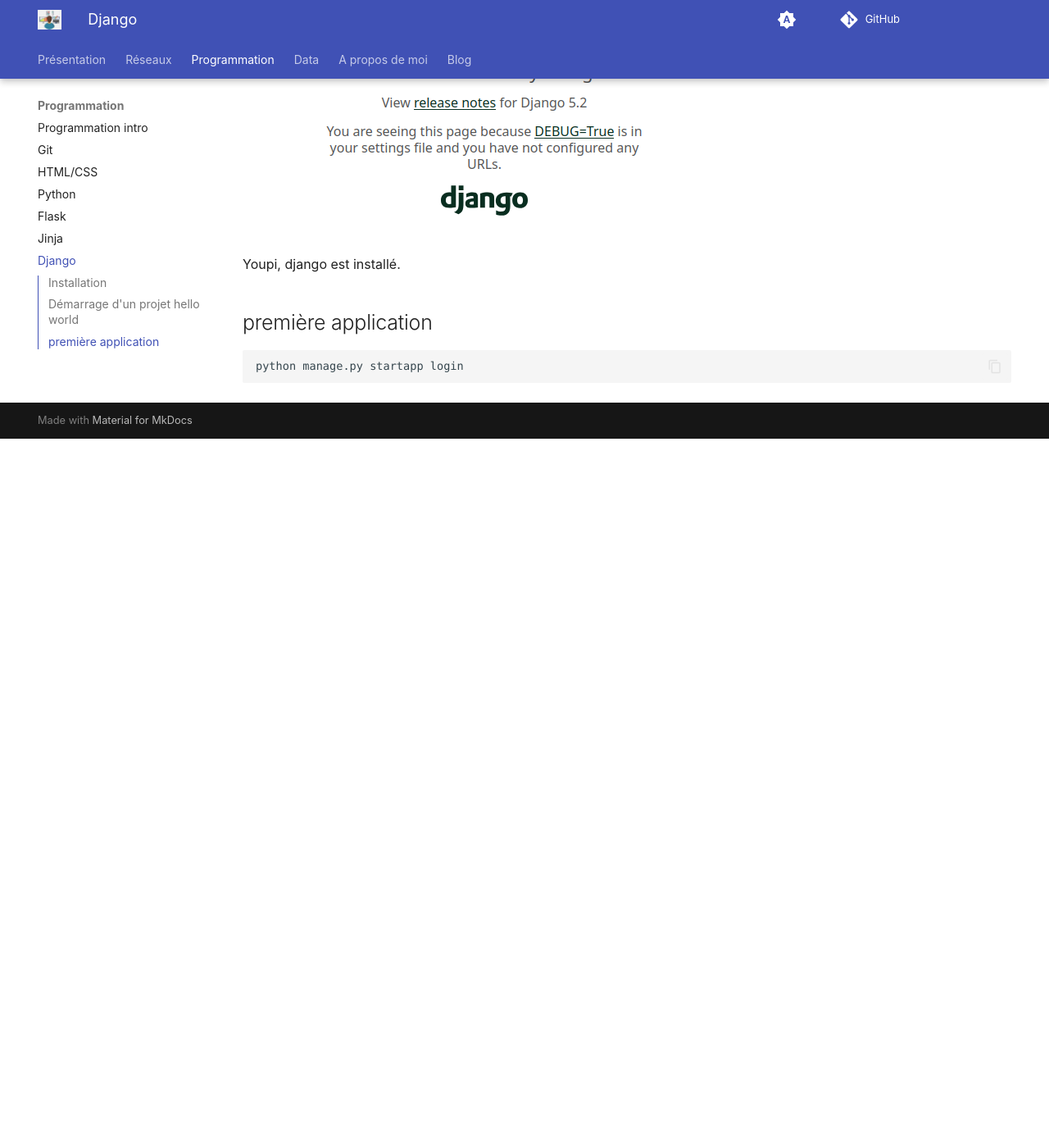
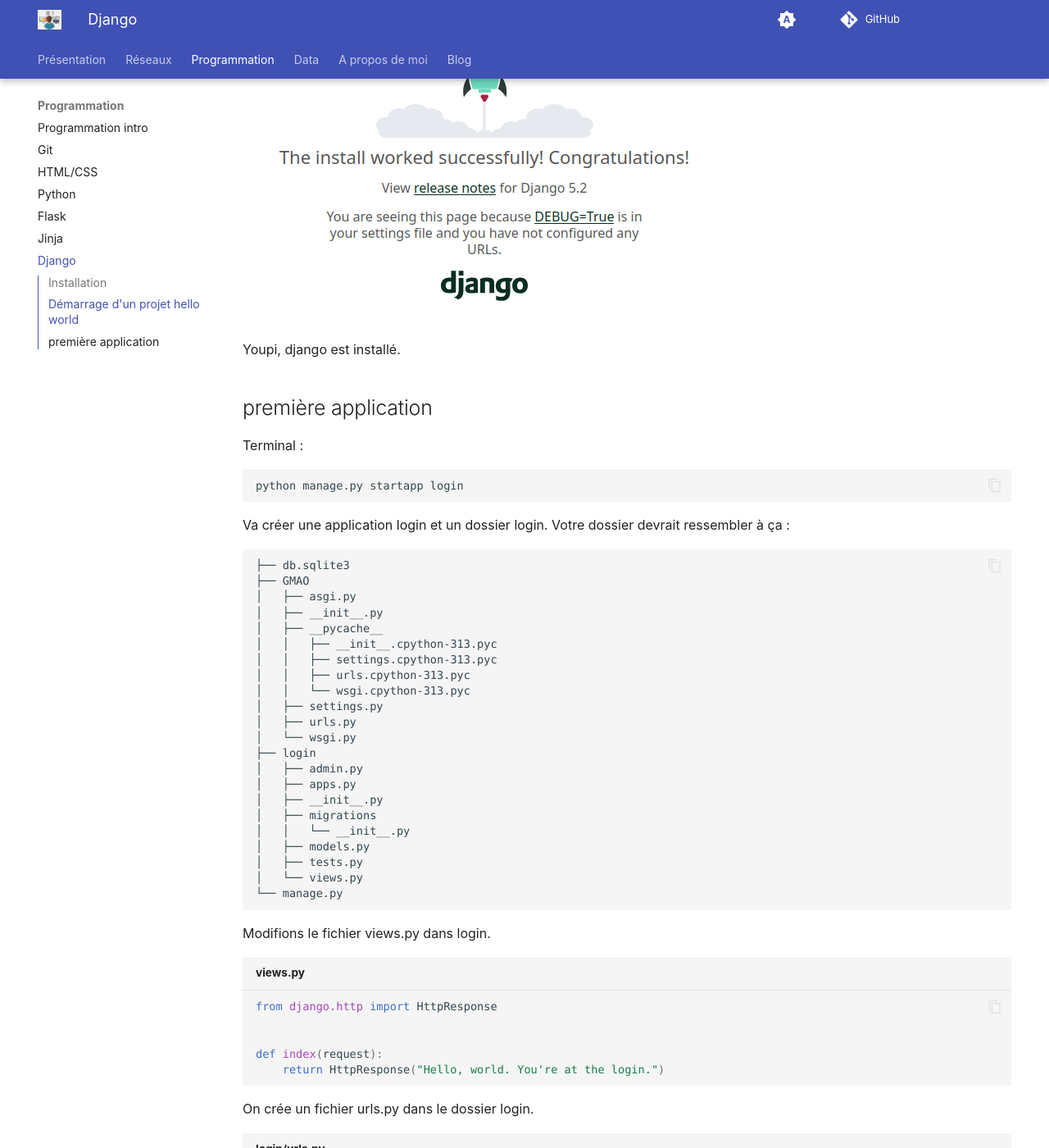
Before and after one commit to barrmath/piweb2, an MkDocs documentation site: the page built from docs/programmation/django.md, in a window 1280 px wide and 1400 px high, scrolled down 1726 px. Shown: the whole window at 82% size. Built offline with MkDocs 1.6.1 and Material for MkDocs 9.7.7, drawn with Linux system fonts in a browser that asks for light colours; before the commit the page ends 2261 px from its top, so only the background shows below that; some of the changed text lies outside the part shown.

Commit message:
continuer django

````diff
--- a/docs/programmation/django.md
+++ b/docs/programmation/django.md
@@ -79,6 +82,76 @@ Youpi, django est installé.
 
 ## première application
 
+Terminal :
+
 ```
 python manage.py startapp login
 ```
+
+Va créer une application login et un dossier login.
+Votre dossier devrait ressembler à ça :
+
+```bash
+├── db.sqlite3
+├── GMAO
+│   ├── asgi.py
+│   ├── __init__.py
+│   ├── __pycache__
+│   │   ├── __init__.cpython-313.pyc
+│   │   ├── settings.cpython-313.pyc
+│   │   ├── urls.cpython-313.pyc
+│   │   └── wsgi.cpython-313.pyc
+│   ├── settings.py
+│   ├── urls.py
+│   └── wsgi.py
+├── login
+│   ├── admin.py
+│   ├── apps.py
+│   ├── __init__.py
+│   ├── migrations
+│   │   └── __init__.py
+│   ├── models.py
+│   ├── tests.py
+│   └── views.py
+└── manage.py
+```
+
+Modifions le fichier views.py dans login.
+
+``` py title="views.py"
+from django.http import HttpResponse
+
+
+def index(request):
+    return HttpResponse("Hello, world. You're at the login.")
+```
+
+On crée un fichier urls.py dans le dossier login.
+
+``` py title="login/urls.py"
+from django.urls import path
+
+from . import views
+
+urlpatterns = [
+    path("", views.index, name="index"),
+]
+```
+
+On configure django pour servir l'app avec son urls.py
+
+```py title="GMAO/urls.py" hl_lines="7"
+from django.contrib import admin
+from django.urls import include, path
+
+
+urlpatterns = [
+    path("admin/", admin.site.urls),
+    path("login/", include("login.urls")),
+]
+```
+Maintenant on peux aller sur :
+
+[http://127.0.0.1:5000/login/](http://127.0.0.1:5000/login/){target="_blank"}
+
+On a un hello world de notre premiere appli.
````
Also changed, not shown: other parts of docs/programmation/django.md (+3 -0 lines), docs/blog/posts/GMAO_debut.md (+1 -1 lines).
